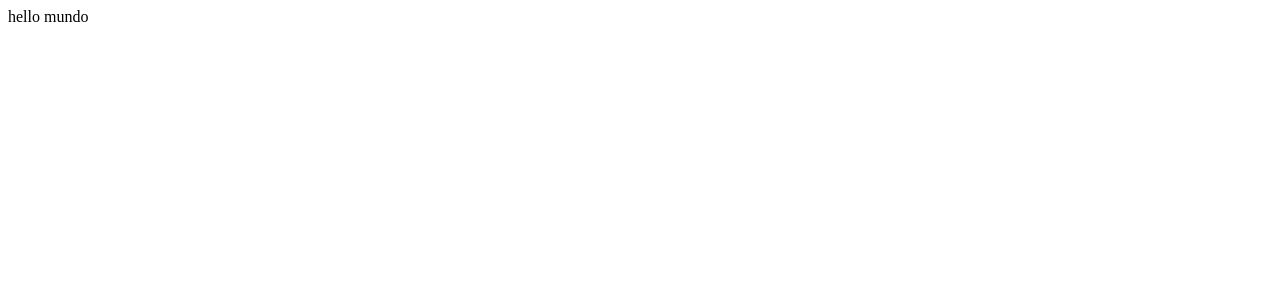
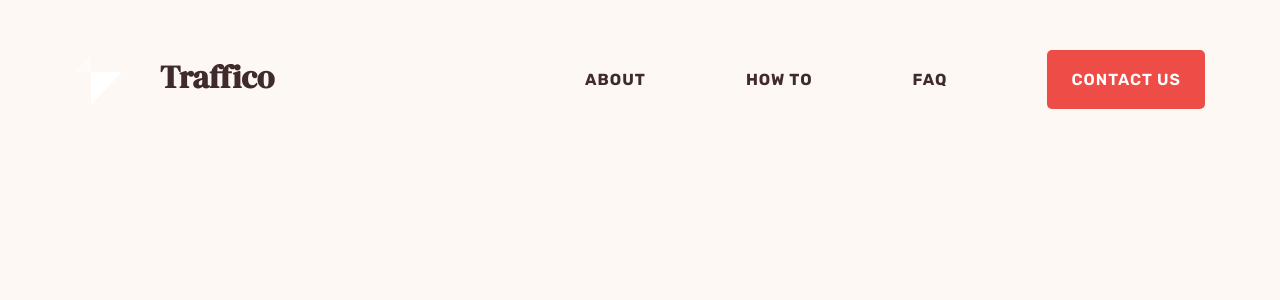
Before and after one commit to pklepa/traffico-landing, a React (Create React App) app: page / in a window 1280 px wide. Shown: the top 300 px of the page. Built offline with nearby package versions, Linux system fonts and the light colour scheme.

Commit message:
Add basic Layout, Theme and Navbar

```diff
--- a/public/index.html
+++ b/public/index.html
@@ -9,6 +9,11 @@
       name="description"
       content="Web site created using create-react-app"
     />
+    <link rel="preconnect" href="https://fonts.gstatic.com" />
+    <link
+      href="https://fonts.googleapis.com/css2?family=DM+Serif+Display&family=Rubik:ital,wght@0,300;0,400;0,600;0,700;1,300;1,400;1,600&display=swap"
+      rel="stylesheet"
+    />
     <title>React App</title>
   </head>
   <body>
--- a/src/App.js
+++ b/src/App.js
@@ -1,5 +1,19 @@
+import { ThemeProvider } from "styled-components";
+
+import theme from "./assets/themes/theme";
+import GlobalStyle from "./assets/themes/globalStyles";
+import Layout from "./components/Layout";
+import Navbar from "./components/Navbar";
+
 function App() {
-  return <div className="App">hello mundo</div>;
+  return (
+    <ThemeProvider theme={theme}>
+      <GlobalStyle />
+      <Layout>
+        <Navbar />
+      </Layout>
+    </ThemeProvider>
+  );
 }
 
 export default App;
--- /dev/null
+++ b/src/assets/themes/globalStyles.js
@@ -0,0 +1,13 @@
+import { createGlobalStyle } from "styled-components";
+
+const GlobalStyle = createGlobalStyle`
+  * {
+    margin: 0;
+    padding: 0;
+    box-sizing: border-box;
+    font-family: ${(props) => props.theme.fonts.text};
+    color: ${(props) => props.theme.colors.text};
+  }
+`;
+
+export default GlobalStyle;
--- /dev/null
+++ b/src/assets/themes/theme.js
@@ -0,0 +1,20 @@
+const theme = {
+  colors: {
+    text: "#402B2B",
+    bg: "#FEF8F5",
+    red: "#EE4D47",
+  },
+
+  fonts: {
+    title: "'DM Serif Display', serif",
+    text: "'Rubik', sans-serif",
+  },
+
+  devices: {
+    mobile: "(min-width: 500px)",
+    tablet: "(min-width: 800px)",
+    desktop: "(min-width: 1130px)",
+  },
+};
+
+export default theme;
--- /dev/null
+++ b/src/components/Button.js
@@ -0,0 +1,15 @@
+import styled from "styled-components";
+
+export const Button = styled.button`
+  background-color: ${(props) => props.theme.colors.red};
+  color: white;
+  padding: 20px 24px;
+  border: none;
+  border-radius: 5px;
+  text-transform: uppercase;
+  font-size: 16px;
+  font-weight: 600;
+
+  letter-spacing: 1px;
+  cursor: pointer;
+`;
--- /dev/null
+++ b/src/components/Layout.js
@@ -0,0 +1,27 @@
+import React from "react";
+import styled from "styled-components";
+
+function Layout({ children }) {
+  return (
+    <Container>
+      <ContentWrapper>{children}</ContentWrapper>
+    </Container>
+  );
+}
+
+export default Layout;
+
+const Container = styled.div`
+  min-height: 100vh;
+  width: 100%;
+  background-color: ${(props) => props.theme.colors.bg};
+`;
+
+const ContentWrapper = styled.div`
+  width: 100%;
+  margin: 0 auto;
+
+  @media ${(props) => props.theme.devices.desktop} {
+    width: 1130px;
+  } ;
+`;
--- /dev/null
+++ b/src/components/Navbar.js
@@ -0,0 +1,64 @@
+import React from "react";
+import styled from "styled-components";
+
+import { ReactComponent as LogoIcon } from "../assets/images/Logo.svg";
+import { Button } from "./Button";
+
+function Navbar() {
+  return (
+    <Container>
+      <Logo>
+        <LogoIcon />
+        <h1>Traffico</h1>
+      </Logo>
+
+      <NavLinks>
+        <li>About</li>
+        <li>How to</li>
+        <li>FAQ</li>
+        <li>
+          <Button>Contact Us</Button>
+        </li>
+      </NavLinks>
+    </Container>
+  );
+}
+
+export default Navbar;
+
+const Container = styled.div`
+  display: flex;
+  justify-content: space-between;
+  align-items: center;
+  width: 100%;
+  padding-top: 50px;
+`;
+
+const Logo = styled.div`
+  display: flex;
+
+  svg {
+    margin-right: 38px;
+  }
+
+  h1 {
+    font-family: ${(props) => props.theme.fonts.title};
+  }
+`;
+
+const NavLinks = styled.ul`
+  display: flex;
+  align-items: center;
+  list-style: none;
+
+  li {
+    text-transform: uppercase;
+    font-size: 16px;
+    font-weight: bold;
+    letter-spacing: 1px;
+
+    &:not(:first-child) {
+      margin-left: 100px;
+    }
+  }
+`;
```
Also changed, not shown: src/assets/images/Logo.svg (added).
